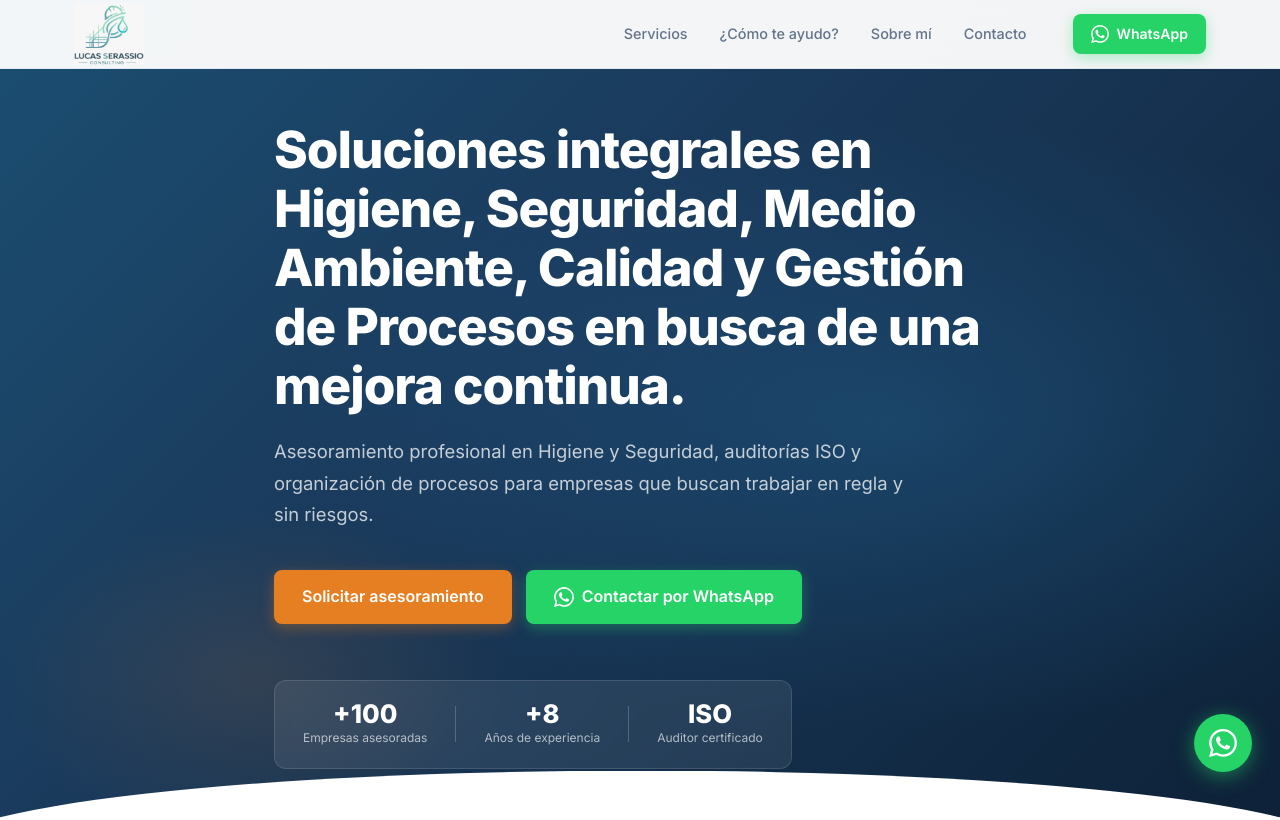
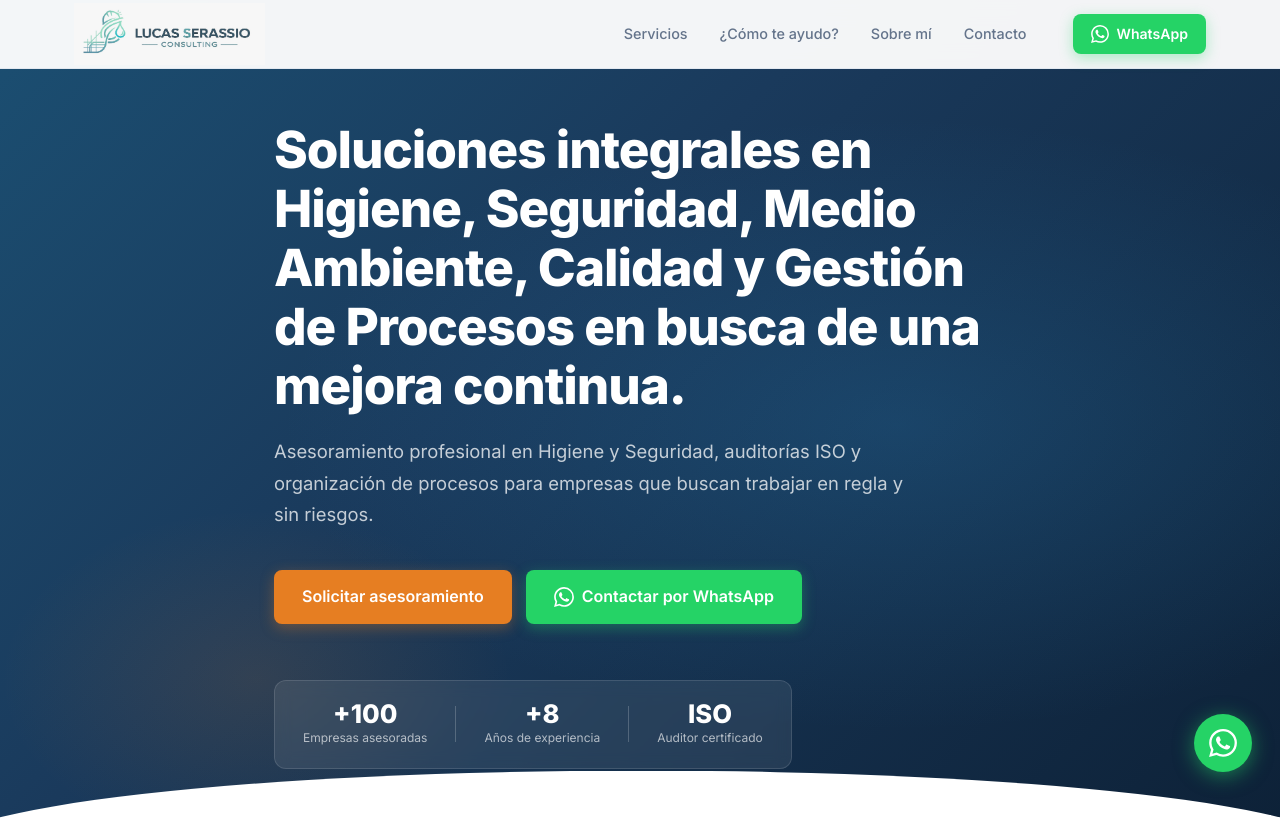
Before and after one commit to gianserassio/Web-Lucas, a website: page index.html in a window 1280 px wide. Shown: the top 820 px of the page. Drawn offline with Linux system fonts and the light colour scheme.

Commit message:
Actualizar header con nueva imagen Logo2

```diff
--- a/index.html
+++ b/index.html
@@ -21,7 +21,7 @@
   <header class="header" id="header">
     <div class="container header__inner">
       <a href="#inicio" class="logo">
-        <img src="Imagenes/WhatsApp Image 2026-04-08 at 21.28.24.jpeg" alt="Lucas Serassio Consulting" class="logo__img">
+        <img src="Imagenes/Logo2.png" alt="Lucas Serassio Consulting" class="logo__img">
       </a>
       <nav class="nav" id="nav">
         <ul class="nav__list">
```
Also changed, not shown: Imagenes/Logo2.png (added).
